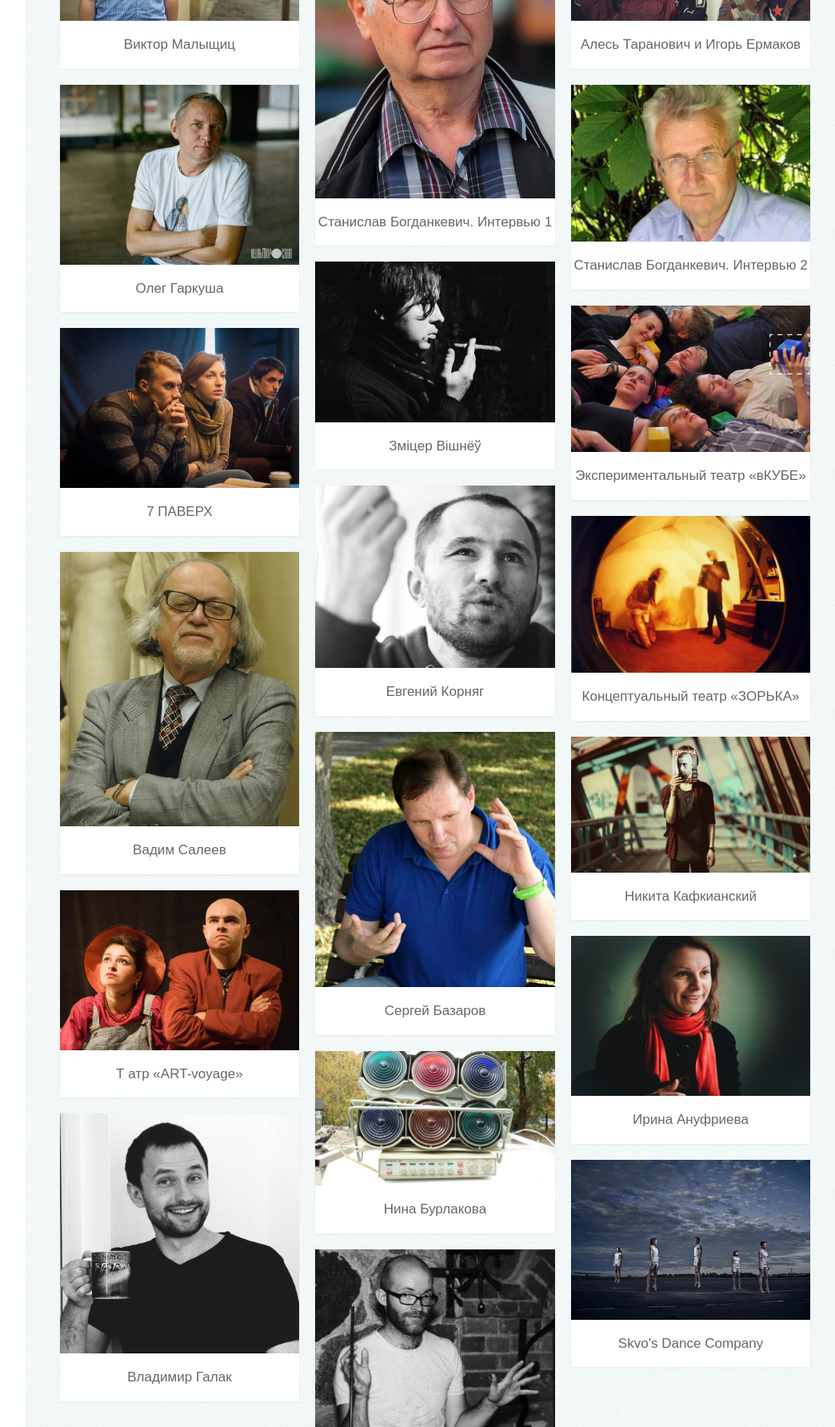
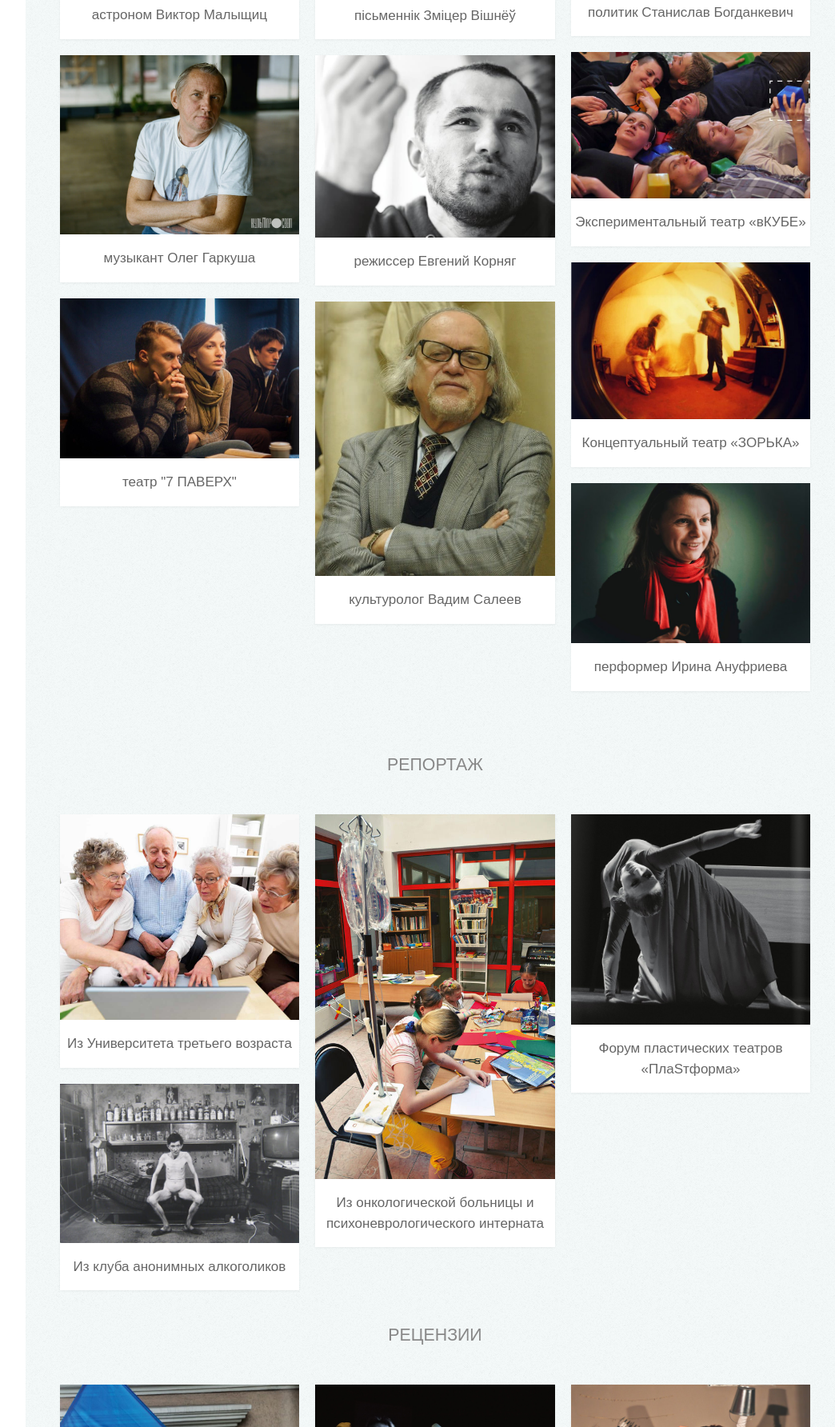
Before and after one commit to dziaineka/karpickaya.github.io, a plain HTML site: page index.html in a window 1280 px wide. Shown: the part 1016-2800 px from the top of the page at 80% size, without its empty margins (224-1268 px from the left). Drawn offline with Linux system fonts and the light colour scheme.

Commit message:
изменения по Катиному ТЗ первая половина

```diff
--- a/index.html
+++ b/index.html
@@ -31,7 +31,7 @@
 						<div id="logo">
 							<span class="image avatar48"><img src="images/avatar.jpg" alt="" /></span>
 							<h1 id="title">Катя Карпицкая</h1>
-							<p>залезает в окно,<br> если дверь закрыта</p>
+							<p>Интересы: журналистика,  PR,<br>SMM, театр, путешествия.</p>
 						</div>
 
 					<!-- Nav -->
@@ -85,7 +85,7 @@
 							<header>
 								<h2 class="alt"><br><br><br></h2>
 								<strong>
-									Вы попали на страничку с портфолио Кати. Жмякайте по иконкам смелее, и мы познакомимся поближе.<br><br><br><br>
+									Вы попали на страничку с портфолио Кати, которая ищет работу.<br><br><br><br>
 								</strong>
 							</header>
 
@@ -111,119 +111,72 @@
 									<article class="item">
 										<a href="https://drive.google.com/file/d/0B52qiMPcpm-JeU41NWxqLWZnYnc/view?usp=sharing" target="_blank" class="image fit"><img src="images/interview/neba/cover.jpg" alt="С астрономом и фотографом Виктором Малыщиц" /></a>
 										<header>
-											<h3>Виктор Малыщиц</h3>
+											<h3>астроном Виктор Малыщиц</h3>
 										</header>
 									</article>
+
 									<article class="item">
-										<a href="http://kultprosvet.by/geroj/intervyu/oleg_garkusha" target="_blank" class="image fit"><img src="images/interview/garkusha/cover.jpg" alt="С актером и музыкантом Олегом Гаркушей" /></a>
+										<a href="http://kultprosvet.by/intervyu-s-olegom-garkushej-kultpros/" target="_blank" class="image fit"><img src="images/interview/garkusha/cover.jpg" alt="С актером и музыкантом Олегом Гаркушей" /></a>
 										<header>
-											<h3>Олег Гаркуша</h3>
+											<h3>музыкант Олег Гаркуша</h3>
 										</header>
 									</article>
+
 									<article class="item">
 										<a href="http://issuu.com/dverifest/docs/almanah_dveri_09_63mb/155?e=0" target="_blank" class="image fit"><img src="images/interview/7paverh/cover.jpg" alt="С театром БГУКИ «7 ПАВЕРХ»" /></a>
 										<header>
-											<h3>7 ПАВЕРХ</h3>
-										</header>
-									</article>
-									<article class="item">
-										<a href="http://issuu.com/dverifest/docs/almanah_dveri_05/93?e=0" target="_blank" class="image fit"><img src="images/interview/saleev/cover.jpg" alt="С искусствоведом, философом, критиком и эстетом Вадимом Салеевым" /></a>
-										<header>
-											<h3>Вадим Салеев</h3>
-										</header>
-									</article>
-									<article class="item">
-										<a href="http://issuu.com/dverifest/docs/almanah-dveri01/15?e=0" target="_blank" class="image fit"><img src="images/interview/artvoyage/cover.jpg" alt="С театром «ART-voyage»" /></a>
-										<header>
-											<h3>Т атр «ART-voyage»</h3>
-										</header>
-									</article>
-									<article class="item">
-										<a href="https://drive.google.com/open?id=0B52qiMPcpm-JN0FRYXhuWVU4c0U&authuser=0" target="_blank" class="image fit"><img src="images/interview/galak/cover.jpg" alt="Интервью с организатором Форума уличных театров Владимиром Галаком" /></a>
-										<header>
-											<h3>Владимир Галак</h3>
+											<h3>театр "7 ПАВЕРХ"</h3>
 										</header>
 									</article>
 								</div>
 								<div class="4u">
 									<article class="item">
-										<a href="http://www.belgazeta.by/ru/online/news/24758/" target="_blank" class="image fit"><img src="images/interview/bogdankevich/cover.jpg" alt="Наш округ. Банкир ненаклоняемый" /></a>
+										<a href="http://kyky.org/mag/literature/zmicier-vishneu" target="_blank" class="image fit"><img src="images/interview/vishneu/cover.jpg" alt="Зімняя вішня" /></a>
 										<header>
-											<h3>Станислав Богданкевич. Интервью 1</h3>
+											<h3>пісьменнік Зміцер Вішнёў</h3>
 										</header>
 									</article>
-									<article class="item">
-										<a href="http://kyky.org/mag/literature/zmicier-vishneu" target="_blank" class="image fit"><img src="images/interview/vishneu/cover.jpg" alt="Зімняя вішня" /></a>
-										<header>
-											<h3>Зміцер Вішнёў</h3>
-										</header>
-									</article>
+
 									<article class="item">
 										<a href="http://issuu.com/dverifest/docs/almanah_dveri_07/49?e=0" target="_blank" class="image fit"><img src="images/interview/korniag/cover.jpg" alt="С режиссером Евгением Корнягом " /></a>
 										<header>
-											<h3>Евгений Корняг</h3>
+											<h3>режиссер Евгений Корняг</h3>
 										</header>
 									</article>
+
 									<article class="item">
-										<a href="http://issuu.com/dverifest/docs/almanah_dveri_04/69?e=0" target="_blank" class="image fit"><img src="images/interview/bazarov/cover.jpg" alt="С основателем театр-школы «ОБРАЗ» Сергеем Базаровым" /></a>
+										<a href="http://issuu.com/dverifest/docs/almanah_dveri_05/93?e=0" target="_blank" class="image fit"><img src="images/interview/saleev/cover.jpg" alt="С искусствоведом, философом, критиком и эстетом Вадимом Салеевым" /></a>
 										<header>
-											<h3>Сергей Базаров</h3>
-										</header>
-									</article>
-									<article class="item">
-										<a href="https://drive.google.com/file/d/0B52qiMPcpm-JUjYwb2hRdnl6RDg/view?usp=sharing" target="_blank" class="image fit"><img src="images/interview/burlakova/cover.jpg" alt="Интервью с Ниной Бурлаковой, одной из изобретательниц светомузыки" /></a>
-										<header>
-											<h3>Нина Бурлакова</h3>
-										</header>
-									</article>
-									<article class="item">
-										<a href="https://drive.google.com/open?id=0B52qiMPcpm-JSDBzNVhndG9SX2c&authuser=0" target="_blank" class="image fit"><img src="images/interview/atrashevskiy/cover.jpg" alt="Интерью С Артемом Атрашевским, музыкантом-терменвоксером" /></a>
-										<header>
-											<h3>Артем Атрашевский</h3>
+											<h3>культуролог Вадим Салеев</h3>
 										</header>
 									</article>
 								</div>
 								<div class="4u">
 									<article class="item">
-										<a href="http://www.zolotoe-pero.by/works/77" target="_blank" class="image fit"><img src="images/interview/dahxx/cover.jpg" alt="ДАХ - ХХ ИЛИ ПОМИНКИ ПО ИСКУССТВУ" /></a>
+										<a href="http://www.belgazeta.by/ru/online/news/24678/" target="_blank" class="image fit"><img src="images/interview/bogdankevich1/cover.jpg" alt="Наш округ. Станислав Богданкевич" /></a>
 										<header>
-											<h3>Алесь Таранович и Игорь Ермаков</h3>
+											<h3>политик Станислав Богданкевич</h3>
 										</header>
 									</article>
-									<article class="item">
-										<a href="http://www.belgazeta.by/ru/online/news/24678/" target="_blank" class="image fit"><img src="images/interview/bogdankevich1/cover.jpg" alt="Наш округ. Станислав Богданкевич" /></a>
-										<header>
-											<h3>Станислав Богданкевич. Интервью 2</h3>
-										</header>
-									</article>
+
 									<article class="item">
 										<a href="http://issuu.com/dverifest/docs/almanah_dveri_05/67?e=0" target="_blank" class="image fit"><img src="images/interview/vkube/cover.jpg" alt="С экспериментальным театром «вКУБЕ»" /></a>
 										<header>
 											<h3>Экспериментальный театр «вКУБЕ»</h3>
 										</header>
 									</article>
+
 									<article class="item">
 										<a href="http://issuu.com/dverifest/docs/almanah-dveri02/17?e=0" target="_blank" class="image fit"><img src="images/interview/zor'ka/cover.jpg" alt="С концептуальным театром «ЗОРЬКА»" /></a>
 										<header>
 											<h3>Концептуальный театр «ЗОРЬКА»</h3>
 										</header>
 									</article>
-									<article class="item">
-										<a href="http://katya-karpickaya.kyky.org/blog/517d173dab370c4c4a000024" target="_blank" class="image fit"><img src="images/interview/kafkianski/cover.png" alt="С основателем журнала «Дистопия» Никитой Кафкианским" /></a>
-										<header>
-											<h3>Никита Кафкианский</h3>
-										</header>
-									</article>
+
 									<article class="item">
 										<a href="http://k-karpickaya.blogspot.com/2015/03/anufrieva.html" target="_blank" class="image fit"><img src="images/interview/buto_rhythm/cover.jpg" alt="В ритме буто" /></a>
 										<header>
-											<h3>Ирина Ануфриева</h3>
-										</header>
-									</article>
-									<article class="item">
-										<a href="https://drive.google.com/open?id=0B52qiMPcpm-JekpoSXJlOElmZEE&authuser=0" target="_blank" class="image fit"><img src="images/interview/skvos_dance/cover.jpg" alt="Интервью с театром танца Skvo's Dance Company" /></a>
-										<header>
-											<h3>Skvo's Dance Company</h3>
+											<h3>перформер Ирина Ануфриева</h3>
 										</header>
 									</article>
 								</div>
@@ -240,16 +193,11 @@
 											<h3>Из Университета третьего возраста</h3>
 										</header>
 									</article>
+
 									<article class="item">
 										<a href="http://www.belgazeta.by/ru/online/news/25571/" target="_blank" class="image fit"><img src="images/reportage/drinkvodka/cover.jpg" alt="Из клуба анонимных алкоголиков " /></a>
 										<header>
 											<h3>Из клуба анонимных алкоголиков</h3>
-										</header>
-									</article>
-									<article class="item">
-										<a href="http://old.horki.info/content/view/3165/39/" target="_blank" class="image fit"><img src="images/reportage/bolonianprocess/cover.jpg" alt="Болонский процесс и БГСХА" /></a>
-										<header>
-											<h3>Болонский процесс и БГСХА</h3>
 										</header>
 									</article>
 								</div>
@@ -260,24 +208,12 @@
 											<h3>Из онкологической больницы и психоневрологического интерната</h3>
 										</header>
 									</article>
-									<article class="item">
-										<a href="http://old.horki.info/content/view/3027/40/" target="_blank" class="image fit"><img src="images/reportage/koptevka/cover.jpg" alt="Из агрогородка Коптевка" /></a>
-										<header>
-											<h3>Из агрогородка Коптевка</h3>
-										</header>
-									</article>
 								</div>
 								<div class="4u">
 									<article class="item">
 										<a href="http://issuu.com/dverifest/docs/almanah_dveri_07/23?e=0" target="_blank" class="image fit"><img src="images/reportage/plastforma/cover.jpg" alt="С первого форума пластических театров «ПлаSтформа»" /></a>
 										<header>
 											<h3>Форум пластических театров «ПлаSтформа»</h3>
-										</header>
-									</article>
-									<article class="item">
-										<a href="http://issuu.com/dverifest/docs/almanah_dveri_06/43?e=0" target="_blank" class="image fit"><img src="images/reportage/sypemeda/cover.jpg" alt="С экспериментального театрального проекта SYPEMEDA" /></a>
-										<header>
-											<h3>С экспериментального театрального проекта SYPEMEDA</h3>
 										</header>
 									</article>
 								</div>
@@ -294,12 +230,7 @@
 											<h3>Спектакль «Звонить.Лететь» тетра «Крылы Халопа»</h3>
 										</header>
 									</article>
-<!--                                     <article class="item">
-    <a href="http://dverifest.org/impression-teart2014-shabany/" target="_blank" class="image fit"><img src="images/review/shabany/cover.jpg" alt="На спектакль «Шабаны» Центра Экспериментальной режиссуры" /></a>
-    <header>
-        <h3>Cпектакль «Шабаны» Центра Экспериментальной режиссуры</h3>
-    </header>
-</article> -->
+
 									<article class="item">
 										<a href="https://drive.google.com/open?id=0B52qiMPcpm-JWFZCUEN5U09vVDg&authuser=0" target="_blank" class="image fit"><img src="images/review/gamlet_naoborot/cover.jpg" alt="Рецензия Спектакль «Гамлет наоборот»" /></a>
 										<header>
@@ -314,12 +245,14 @@
 											<h3>Спектакль «Перемещенные лица» (Берлин)</h3>
 										</header>
 									</article>
+
 									<article class="item">
 										<a href="https://drive.google.com/file/d/0B52qiMPcpm-JVUo0U0NaSW9tdzA/view?usp=sharing" target="_blank" class="image fit"><img src="images/review/latentnyemuzhchiny/cover.jpg" alt="На спектакль «Латентные мужчины»" /></a>
 										<header>
 											<h3>Cпектакль «Латентные мужчины»</h3>
 										</header>
 									</article>
+
 									<article class="item">
 										<a href="https://drive.google.com/open?id=0B52qiMPcpm-JakRXaTRTSmVxVDg&authuser=0" target="_blank" class="image fit"><img src="images/review/venchanie/cover.jpg" alt="На спектакль «Венчание» Театра кукол" /></a>
 										<header>
@@ -334,12 +267,14 @@
 											<h3>Cпектакль «Чайка» студии Fortinbras при Свободном театре</h3>
 										</header>
 									</article>
+
 									<article class="item">
 										<a href="https://drive.google.com/file/d/0B52qiMPcpm-JcU9heXRYeXZnRHc/view?usp=sharing" target="_blank" class="image fit"><img src="images/review/remont/cover.jpg" alt="На спектакль «Ремонт» театра «ИнЖест»" /></a>
 										<header>
 											<h3>Cпектакль «Ремонт» театра «ИнЖест»</h3>
 										</header>
 									</article>
+
 									<article class="item">
 										<a href="https://drive.google.com/open?id=0B52qiMPcpm-JUTl1bEtBOE5wM00&authuser=0" target="_blank" class="image fit"><img src="images/review/stul_mustash/cover.jpg" alt="Рецензия Спектакль «Стулья» интерактивного театра «Мусташ»" /></a>
 										<header>
@@ -360,18 +295,21 @@
 											<h3>Съемки сериала «Выше неба»</h3>
 										</header>
 									</article>
+
 									<article class="item">
 										<a href="https://www.youtube.com/watch?v=og75WKlEj2k" target="_blank" class="image fit"><img src="images/TV_Video/chitki/cover.jpg" alt="Новая драма и читки в Беларуси" /></a>
 										<header>
 											<h3>Новая драма и читки в Беларуси</h3>
 										</header>
 									</article>
+
 									<article class="item">
 										<a href="https://www.youtube.com/watch?v=7uO9mV0s_OE" target="_blank" class="image fit"><img src="images/TV_Video/blagotvoritelnost'/cover.jpg" alt="Что такое благотворительность, по мнению детей" /></a>
 										<header>
 											<h3>Что такое благотворительность, по мнению детей</h3>
 										</header>
 									</article>
+
 									<article class="item">
 										<a href="https://www.youtube.com/channel/UCENKgMAW3XlniAqJzIKDeQQ/videos" target="_blank" class="image fit"><img src="images/TV_Video/rockstars/cover.jpg" alt="Программа «Rock Stars» на БелМузТв" /></a>
 										<header>
@@ -386,12 +324,14 @@
 											<h3>Анатолий Ждан, необычный скульптор из Зеленого луга</h3>
 										</header>
 									</article>
+
 									<article class="item">
 										<a href="https://www.youtube.com/watch?v=yszpXWHlI1c" target="_blank" class="image fit"><img src="images/TV_Video/bate/cover.jpg" alt="Где достать билет на матч БАТЭ-Барселона?" /></a>
 										<header>
 											<h3>Где достать билет на матч БАТЭ-Барселона?</h3>
 										</header>
 									</article>
+
 									<article class="item">
 										<a href="https://www.youtube.com/watch?v=CpRArrKarIQ&list=UUpYr_d1yi8tcmrk4Wh3pyTQ" target="_blank" class="image fit"><img src="images/TV_Video/lial'ki/cover.jpg" alt="Польский театр кукол в Минске" /></a>
 										<header>
@@ -406,12 +346,14 @@
 											<h3>Минск и туристы</h3>
 										</header>
 									</article>
+
 									<article class="item">
 										<a href="https://www.youtube.com/watch?v=a9kROYAsTTI&list=UUpYr_d1yi8tcmrk4Wh3pyTQ" target="_blank" class="image fit"><img src="images/TV_Video/filantropiia/cover.jpg" alt="Что такое филантропия, по мнению детей" /></a>
 										<header>
 											<h3>Что такое филантропия, по мнению детей</h3>
 										</header>
 									</article>
+
 									<article class="item">
 										<a href="http://mtis.tv/projects/vovremia/" target="_blank" class="image fit"><img src="images/TV_Video/vovremia/cover.jpg" alt="Программа «Вовремя», выпуски за май – ноябрь 2013" /></a>
 										<header>
```
